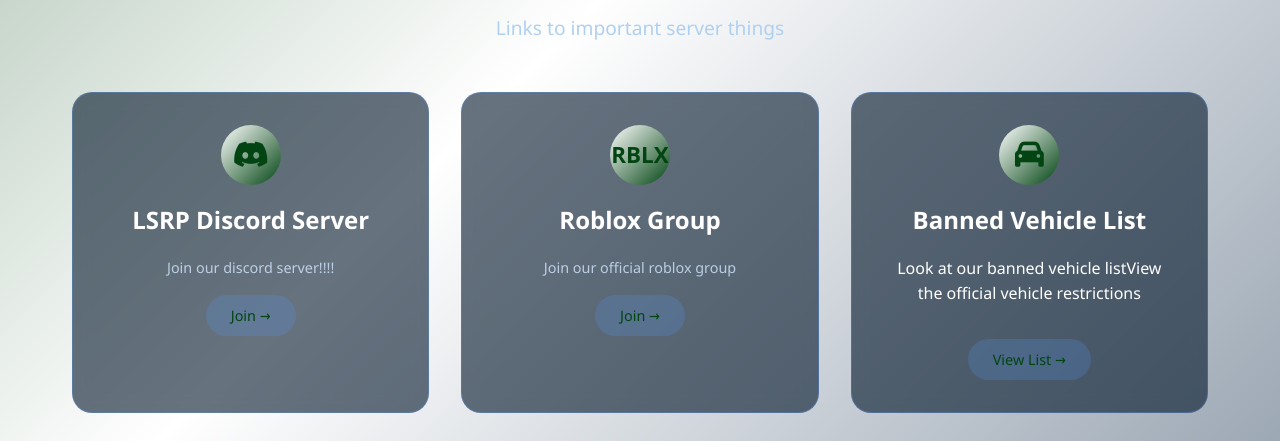
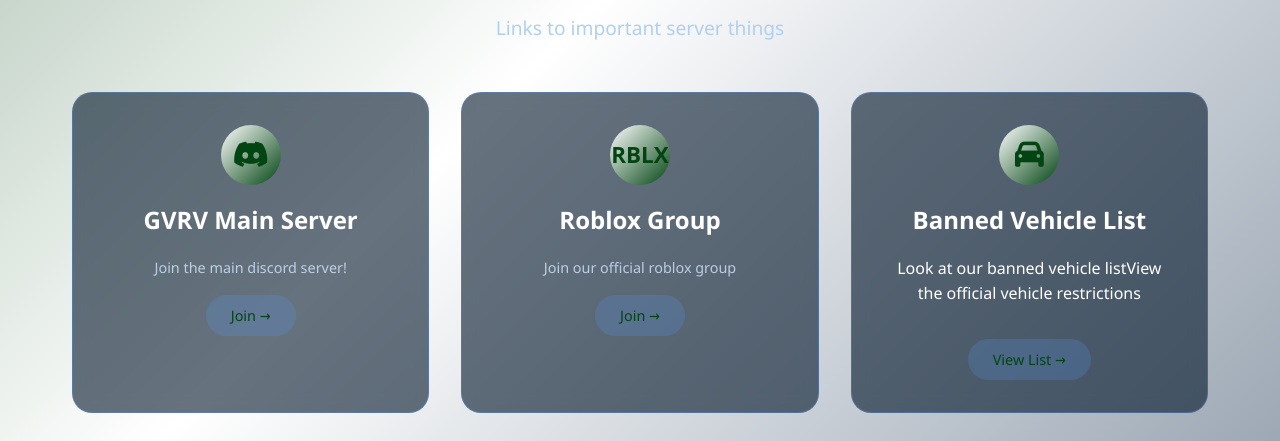
Before and after one commit to that1bupra/gvrv.wsp, a website: page index.html in a window 1280 px wide. Shown: the part 2137-2578 px from the top of the page. Drawn offline with Linux system fonts and the light colour scheme; no server answers.

Commit message:
Update index.html

```diff
--- a/index.html
+++ b/index.html
@@ -606,10 +606,10 @@
         <p class="section-subtitle">Links to important server things</p>
 
         <div class="links-grid">
-            <a href="https://discord.gg/ArwRVvVDmj" target="_blank" class="link-card">
+            <a href="https://discord.gg/gvrv" target="_blank" class="link-card">
                 <div class="link-icon"><i class="fab fa-discord"></i></div>
-                <h3>LSRP Discord Server</h3>
-                <p>Join our discord server!!!!</p>
+                <h3>GVRV Main Server</h3>
+                <p>Join the main discord server!</p>
                 <span class="btn-small">Join →</span>
             </a>
 
```
